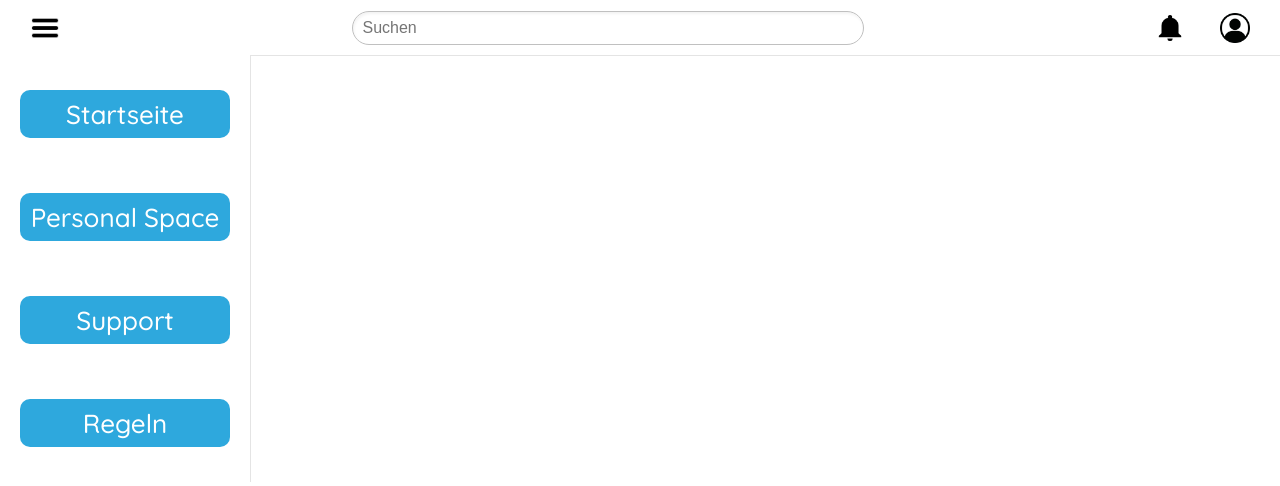
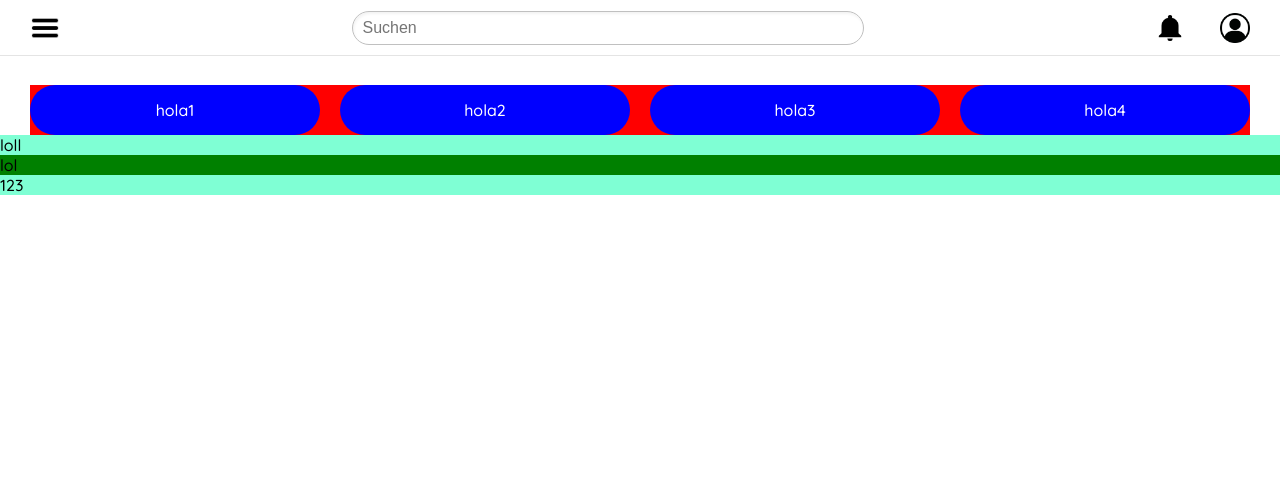
Before and after one commit to AndreNeb/diplomarbeit_fe, a React (Create React App) app: page / in a window 1280 px wide. Shown: the top 486 px of the page. Built offline with nearby package versions, Linux system fonts and the light colour scheme.

Commit message:
Small widgets on the Homepage edited

```diff
--- a/src/App.js
+++ b/src/App.js
@@ -6,6 +6,9 @@ import './stylesheets/topbar/topbar.css';
 import './stylesheets/leftbar/leftbar.css';
 import './stylesheets/leftbar/buttons.css';
 import './stylesheets/general/general.css';
+import './stylesheets/homepage-widgets/calendar.css';
+import './stylesheets/homepage-widgets/widgets-general.css';
+import './stylesheets/homepage-widgets/small-widgets.css'
 
 
 
@@ -32,31 +35,26 @@ function App() {
         </div>
 
 
-        <div className="left-bar-general">
-            <button className="startseite-button">
-                Startseite
-            </button>
-            <br/>
-            <button className="personal-space-button">
-                Personal Space
-            </button>
-            <br/>
-            <button className="support-button">
-                Support
-            </button>
-            <br/>
-            <div className="button-container">
-                <button className="regeln-button">Regeln</button>
-                <div className="hidden-buttons">
-                    <button className="extra-button">Fachspezifische</button>
-                    <button className="extra-button">Kind</button>
-                    <button className="extra-button">Lunge</button>
-                    <button className="extra-button">Herz</button>
-                    <button className="extra-button">Magen</button>
-                    <button className="extra-button">Beine</button>
-                </div>
+        <div className="small-widgets-general">
+            <div className="try">hola1</div>
+            <div className="try">hola2</div>
+            <div className="try">hola3</div>
+            <div className="try">hola4</div>
+        </div>
+
+
+        <div className="widgets">
+            loll
+            <div className="calendar">
+                lol
             </div>
+
+            <div className="mail">
+                123
+            </div>
+
         </div>
+
 
 
         </body>
--- a/src/stylesheets/general/general.css
+++ b/src/stylesheets/general/general.css
@@ -6,7 +6,7 @@ div {
 }
 
 body {
-
+    margin-top: 85px;
 }
 button {
     font-family: "Quicksand", sans-serif, Arial;
@@ -20,7 +20,7 @@ p {
     padding: 0;
 }
 
-.search::placeholder {
+search::placeholder {
     font-family: "Quicksand", sans-serif, Arial;
     font-weight: 500;
 }
--- /dev/null
+++ b/src/stylesheets/homepage-widgets/calendar.css
@@ -0,0 +1,3 @@
+.calendar {
+    background-color: green;
+}
--- /dev/null
+++ b/src/stylesheets/homepage-widgets/small-widgets.css
@@ -0,0 +1,23 @@
+.small-widgets-general {
+    display: grid;
+    flex-direction: row;
+    background-color: red;
+    align-items: center;
+    justify-content: space-evenly;
+
+    margin-left: 30px;
+    margin-right: 30px;
+    grid-template-columns: 1fr 1fr 1fr 1fr;
+    column-gap: 20px;
+    row-gap: 40px;
+}
+
+.try{
+    display: flex;
+    background-color: blue;
+    color: white;
+    border-radius: 30px;
+    align-items: center;
+    justify-content: center;
+    min-height: 50px;
+}
--- /dev/null
+++ b/src/stylesheets/homepage-widgets/widgets-general.css
@@ -0,0 +1,3 @@
+.widgets {
+    background-color: aquamarine;
+}
```
Also changed, not shown: src/test.html (added, +60 -0 lines).
